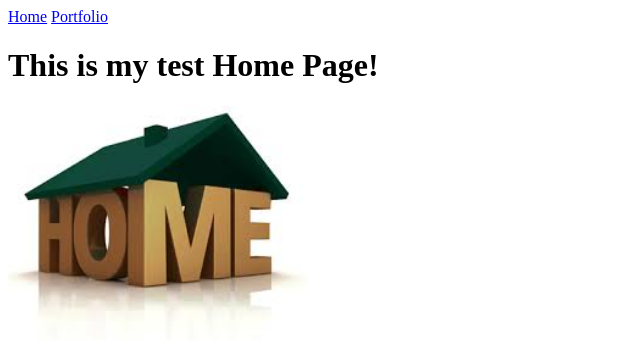
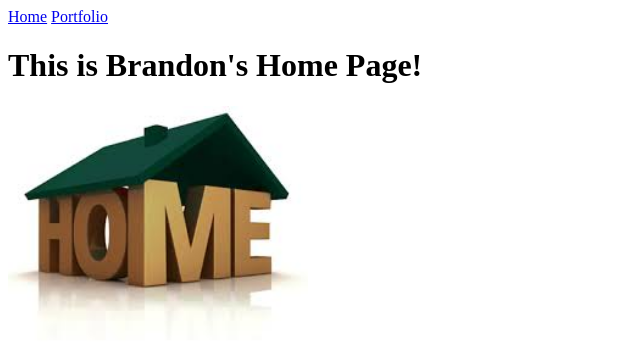
Before and after one commit to Bcamarena979/bcamarena979.github.io, a plain HTML site: page my_website/index.html in a window 1280 px wide. Shown: the whole page, without its empty margins (0-640 px from the left). Drawn offline with Linux system fonts and the light colour scheme.

Commit message:
Changed the heading

```diff
--- a/my_website/index.html
+++ b/my_website/index.html
@@ -7,7 +7,7 @@
   <body>
     <a href="index.html">Home</a>
     <a href="portfolio.html">Portfolio</a>
-    <h1>This is my test Home Page!</h1>
+    <h1>This is Brandon's Home Page!</h1>
     <img src="images/home.jpg" height="250">
   </body>
 </html>
```
